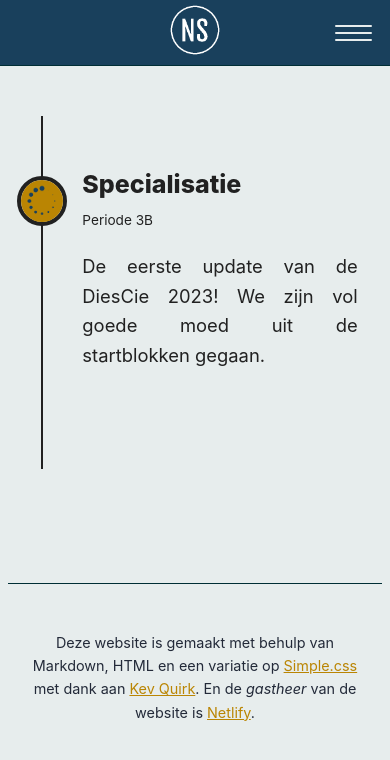
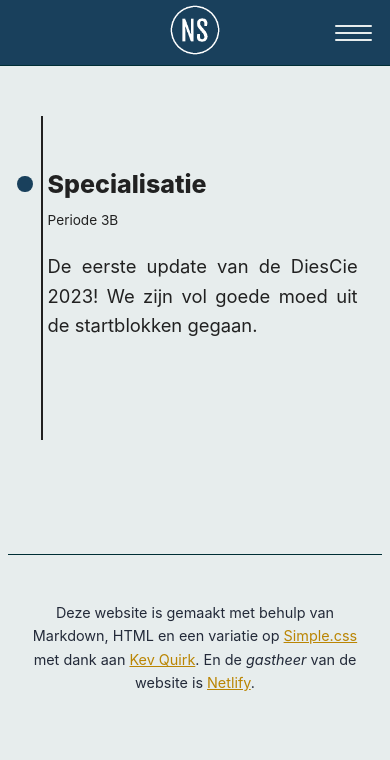
Before and after one commit to NicoSnijder/afstuderen, a plain HTML site: page index.html in a window 390 px wide. Drawn offline with Linux system fonts and the light colour scheme.

Commit message:
timeline #19

```diff
--- a/index.html
+++ b/index.html
@@ -32,7 +32,7 @@
 <div class="container">
 
    <div class="timeline-block timeline-block-right">
-      <div class="marker"><img src="images/logo_timeline_kleur.png"/></div>
+      <div class="marker"></div>
       <div class="timeline-content">
          <h3>Specialisatie</h3>
          <span>Periode 3B</span>
--- a/simple.css
+++ b/simple.css
@@ -829,13 +829,15 @@ pre code {
    float: right;
 }
 
-   .marker img {
-   max-width: 60px;
+.marker {
+   width: 16px;
+   height: 16px;
    border-radius: 50%;
-   border: 2px solid var(--text);
-   position: relative;
-   z-index: 9999;
-   }
+   border: 2px solid var(--gb);
+   background: var(--accent-bg);
+   margin-top: 10px;
+   z-index: 9999
+}
 
 .timeline-content {
    width: 100%;
@@ -874,13 +876,13 @@ pre code {
       float: none;
    }
 
-   .marker img {
-   width: 50px;
+   .marker {
+   width: 16px;
+   height: 16px;
    border-radius: 50%;
-   border: 4px solid var(--text);
-   background-color: var(--bg);
+   border: 2px solid var(--gb);
+   background: var(--accent-bg);
    margin-top: 10px;
-   position: relative;
-   z-index: 9999;
-   }
+   z-index: 9999
 }
+}
```
